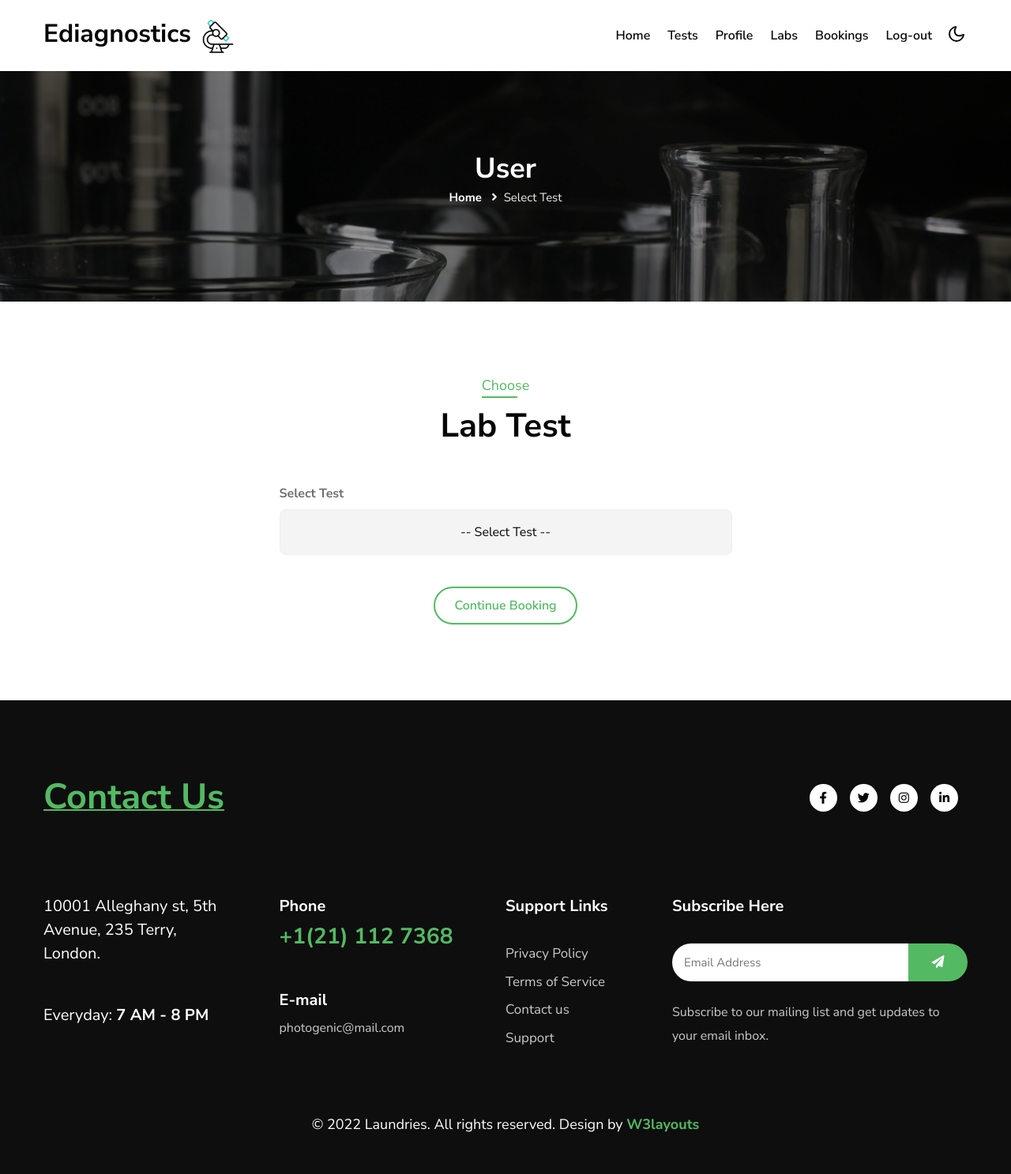
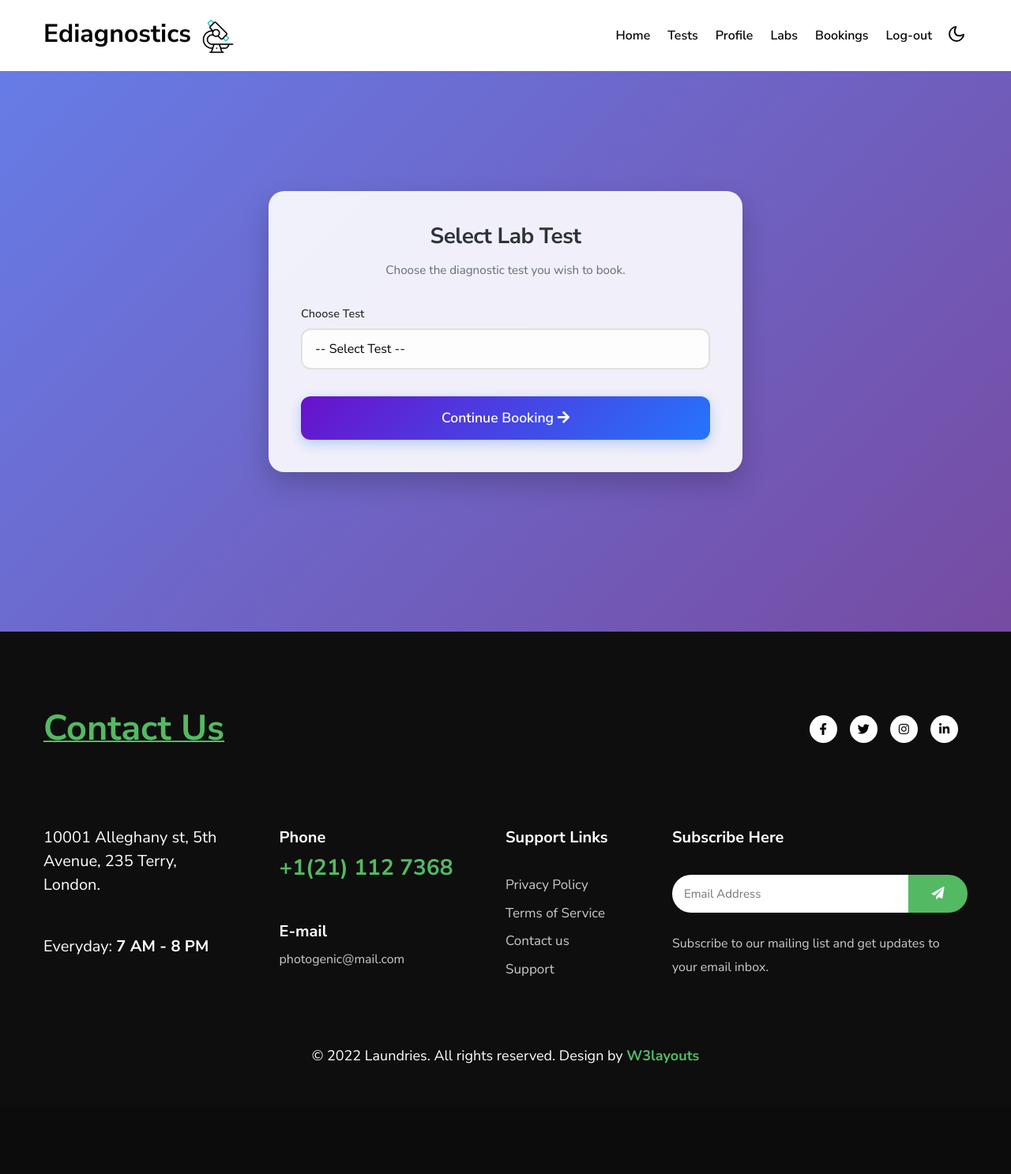
Before and after one commit to VishnuSuresh0204/-e-Diagnostics-Lab, a Django app: template template/user_bookslot.html in a window 1280 px wide. Shown: the whole page at 79% size. After the commit the page ends 1347 px from the top, so only its background shows below. Run offline with Django 4.2, Linux system fonts and the light colour scheme; the template is opened without the code that fills it: values that come from a table or form of the project are taken from there, others are empty; data comes from the database, SQL or seed files in the repository; some libraries are stand-ins or nearby versions.

Commit message:
feat: enhance user profile, login, and slot booking forms with validations and premium theme

```diff
--- a/template/user_bookslot.html
+++ b/template/user_bookslot.html
@@ -1,85 +1,59 @@
 {% extends "user_home.html" %}
 {% block content %}
 
-<style>
-.select-box{
-width:100%;
-padding:10px;
-border:1px solid #ddd;
-border-radius:6px;
-background:white;
-font-size:16px;
-}
+<section class="premium-form-container" style="padding-top: 100px; padding-bottom: 60px;">
+    <div class="premium-card animate-up" style="max-width: 600px; margin: auto;">
 
-.select-box:focus{
-outline:none;
-border-color:var(--theme-color);
-box-shadow:0 0 5px rgba(0,0,0,0.1);
-}
-</style>
+        <h3 class="premium-title text-center">Select Lab Test</h3>
+        <p class="premium-subtitle text-center">Choose the diagnostic test you wish to book.</p>
 
-<!-- inner banner -->
+        <form method="post" class="needs-validation" novalidate>
+            {% csrf_token %}
 
-<section class="inner-banner py-5">
-<div class="w3l-breadcrumb py-lg-5">
-<div class="container pt-5 pb-sm-4 pb-2">
-<h4 class="inner-text-title font-weight-bold pt-5">User</h4>
-<ul class="breadcrumbs-custom-path">
-<li><a href="">Home</a></li>
-<li class="active"><i class="fas fa-angle-right mx-2"></i>Select Test</li>
-</ul>
-</div>
-</div>
-</section>
-<!-- //inner banner -->
-
-<section class="w3l-w3l-contacts-12 py-5">
-<div class="contact-top py-lg-5 py-md-4 py-2">
-<div class="container">
-
-<div class="title-main text-center mx-auto mb-md-5 mb-4" style="max-width:500px;">
-<h5 class="sub-title">Choose</h5>
-<h3 class="title-style">Lab Test</h3>
+            <div class="premium-input-group">
+                <label class="premium-label">Choose Test</label>
+                <select name="test" class="premium-input" required>
+                    <option value="" disabled selected>-- Select Test --</option>
+                    {% for d in data %}
+                        <option value="{{d.id}}">{{d.test}} (₹{{d.price}})</option>
+                    {% endfor %}
+                </select>
+                <div class="invalid-feedback">Please select a test to continue.</div>
             </div>
 
-<div class="row justify-content-center">
-<div class="col-lg-6 col-md-8 contacts12-main">
-
-<form method="post" class="main-input">
-{% csrf_token %}
-
-<div class="mb-4">
-
-<label class="form-label fw-bold mb-2">Select Test</label>
-
-<select name="test" class="select-box text-center" required>
-
-<option value="" disabled selected>-- Select Test --</option>
-
-{% for d in data %}
-
-<option value="{{d.id}}">
-{{d.test}} (₹{{d.price}})
-</option>
-{% endfor %}
-
-</select>
-
-</div>
-
-<div class="text-center">
-<button type="submit" class="btn btn-style px-4">
-Continue Booking
+            <div class="text-center mt-4">
+                <button type="submit" class="premium-button">
+                    Continue Booking <i class="fas fa-arrow-right ml-2"></i>
                 </button>
             </div>
 
         </form>
 
     </div>
-</div>
-
-</div>
-</div>
 </section>
 
+<!-- Bootstrap validation -->
+
+<script>
+(function () {
+'use strict'
+
+const forms = document.querySelectorAll('.needs-validation')
+
+Array.from(forms).forEach(function (form) {
+form.addEventListener('submit', function (event) {
+
+if (!form.checkValidity()) {
+event.preventDefault()
+event.stopPropagation()
+}
+
+form.classList.add('was-validated')
+
+}, false)
+})
+
+})()
+</script>
+
 {% endblock %}
```
Also changed, not shown: template/login.html (+27 -16 lines), template/user_update.html (+38 -6 lines). Lines whose indentation alone changed are shown as unchanged.
